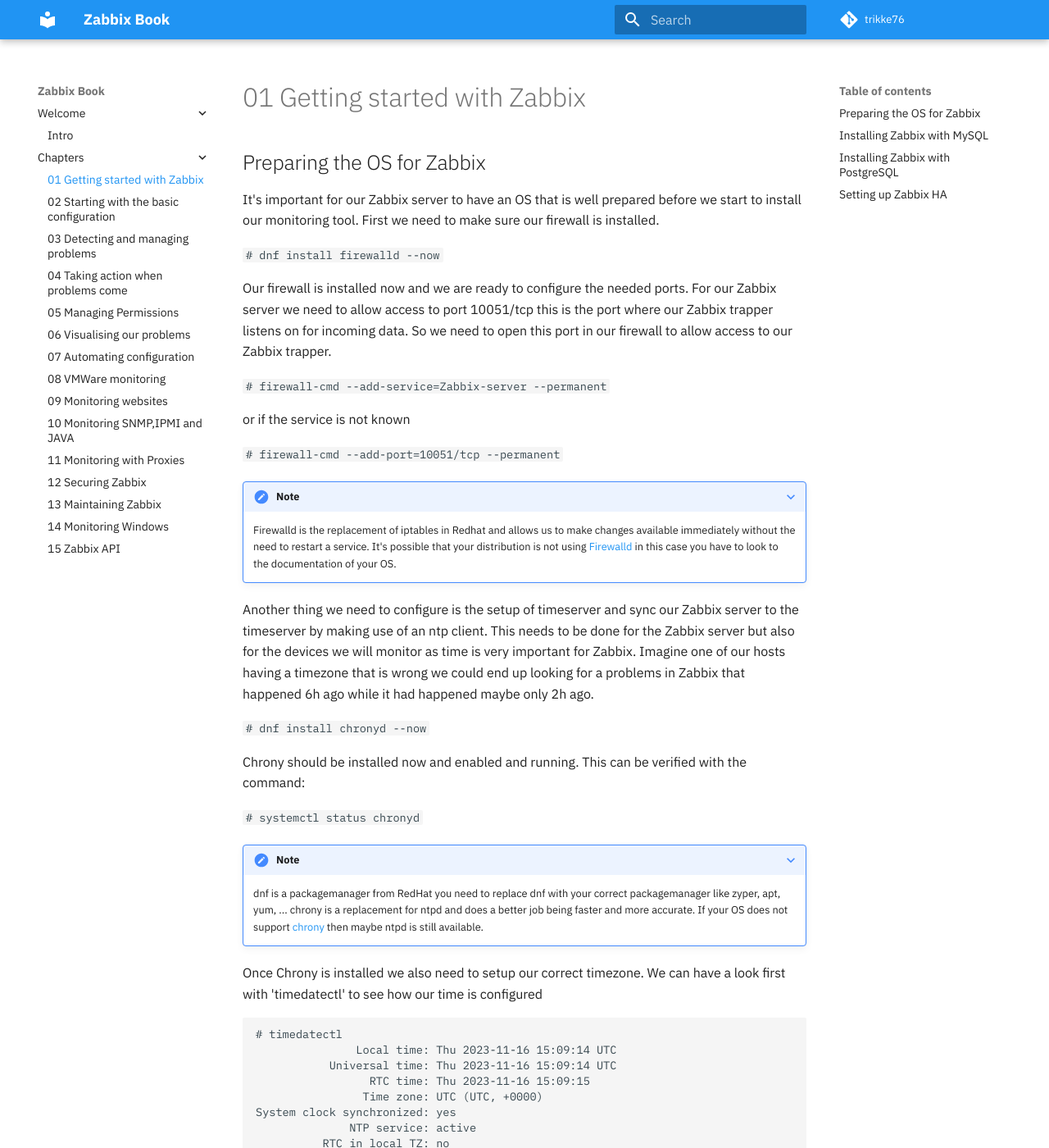
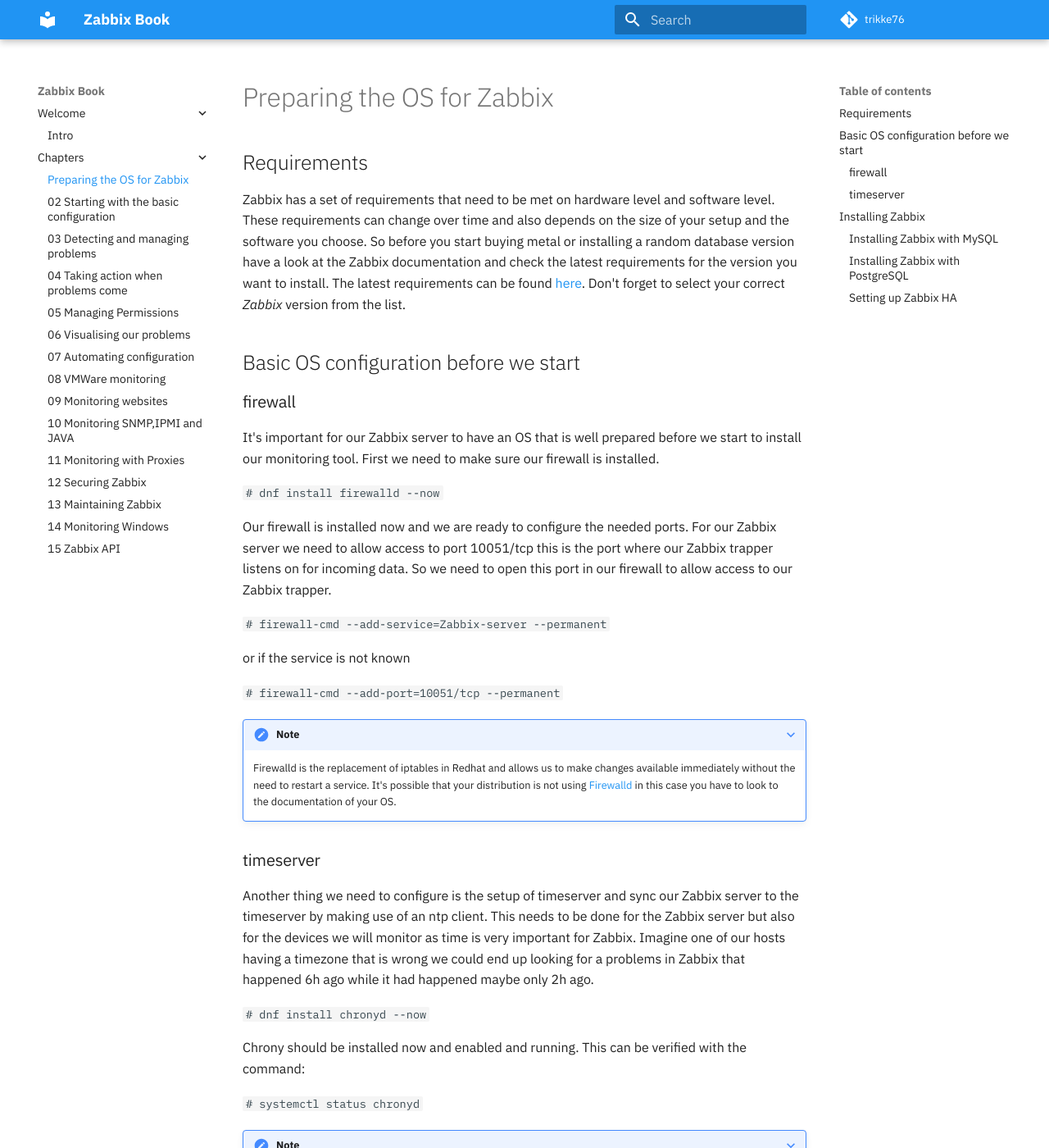
Before and after one commit to Trikke76/Zabbix-Book, an MkDocs documentation site: the page built from docs/01-Getting started with Zabbix.md, in a window 1280 px wide and 1400 px high. Shown: the whole window at 82% size. Built offline with MkDocs 1.6.1 and Material for MkDocs 9.7.7, drawn with Linux system fonts in a browser that asks for light colours; comment, search, counter and statistics services are not loaded; some of the changed text lies outside the part shown.

Commit message:
added headings

````diff
--- a/docs/01-Getting started with Zabbix.md
+++ b/docs/01-Getting started with Zabbix.md
@@ -1,4 +1,14 @@
-## Preparing the OS for Zabbix
+# Preparing the OS for Zabbix
+
+## Requirements
+
+Zabbix has a set of requirements that need to be met on hardware level and software level. These requirements can change over time and also depends on the size of your setup and the software you choose.
+So before you start buying metal or installing a random database version have a look at the Zabbix documentation and check the latest requirements for the version you want to install. The latest requirements can be found [here](https://www.zabbix.com/documentation/current/en/manual/installation/requirements). Don't forget to select your correct *Zabbix* version from the list.
+
+
+## Basic OS configuration before we start
+
+### firewall
 
 It's important for our Zabbix server to have an OS that is well prepared before we start to install our monitoring tool. First we need to make sure our firewall is installed.
 
@@ -14,6 +24,8 @@ or if the service is not known
 
 ???+ note
     Firewalld is the replacement of iptables in Redhat and allows us to make changes available immediately without the need to restart a service. It's possible that your distribution is not using [Firewalld](www.firewalld.org) in this case you have to look to the documentation of your OS.
+
+### timeserver
 
 Another thing we need to configure is the setup of timeserver and sync our Zabbix server to the timeserver by making use of an ntp client. This needs to be done for the Zabbix server but also for the devices we will monitor as time is very important for Zabbix. Imagine one of our hosts having a timezone that is wrong we could end up looking for a problems in Zabbix that happened 6h ago while it had happened maybe only 2h ago.
 
@@ -115,6 +127,8 @@ To change this we have to edit our config file "/etc/chrony.conf" and replace th
 pool 2.centos.pool.ntp.org iburst
 ```
 
+And change it to a local server:
+
 ```
 # Use public servers from the pool.ntp.org project.
 # Please consider joining the pool (http://www.pool.ntp.org/join.html).
@@ -122,6 +136,7 @@ pool be.pool.ntp.org iburst
 ```
 
 Don't forget to restart the ntpd client of course.
+
 ```
 # systemctl restart chronyd
 ```
@@ -139,17 +154,18 @@ MS Name/IP address         Stratum Poll Reach LastRx Last sample
 ^+ time.cloudflare.com           3   6    17    43   +218us[  -83us] +/- 2815us
 ```
 
+## Installing Zabbix
 
-## Installing Zabbix with MySQL
+### Installing Zabbix with MySQL
 
 For our installation with MySQL we first have to add a repo for MySQL
 
 
-## Installing Zabbix with PostgreSQL
+### Installing Zabbix with PostgreSQL
 
 ToDo
 
-## Setting up Zabbix HA
+### Setting up Zabbix HA
 
 ToDo
 :simple-opensourceinitiative:
````
